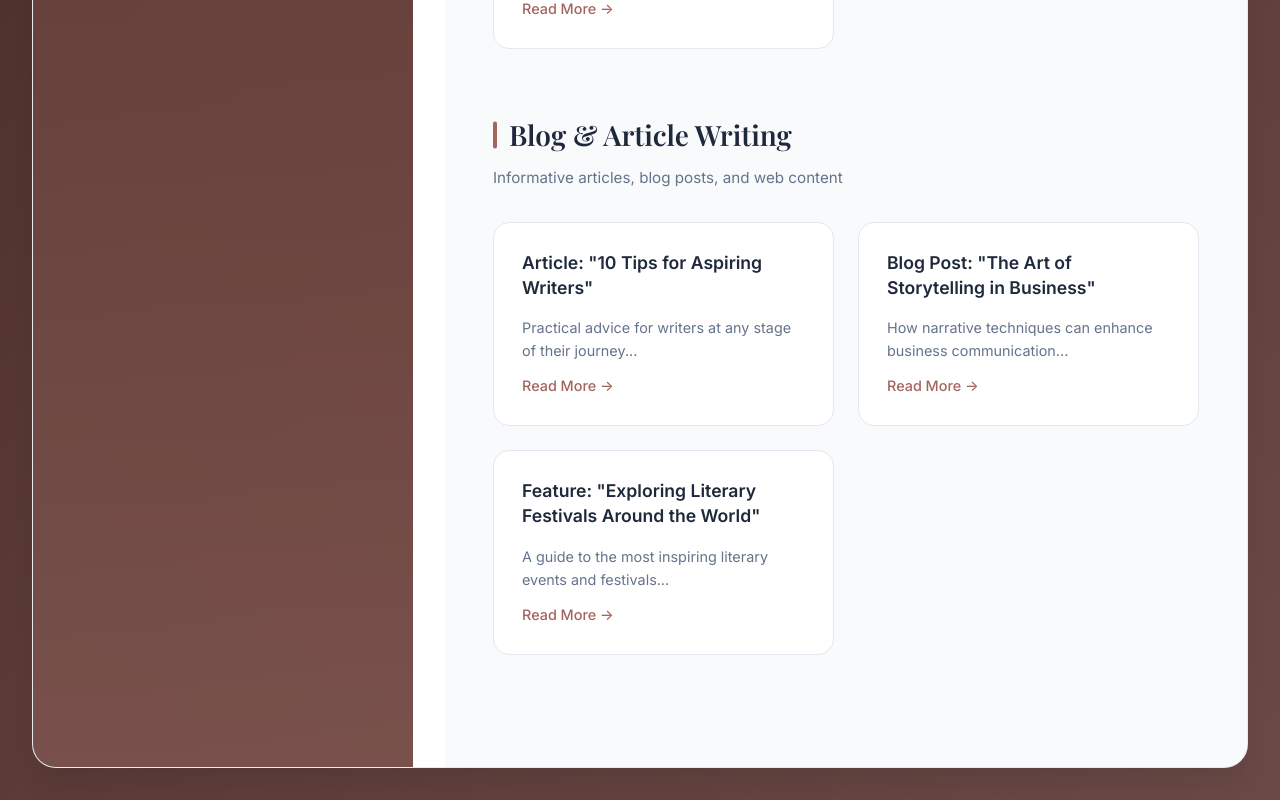
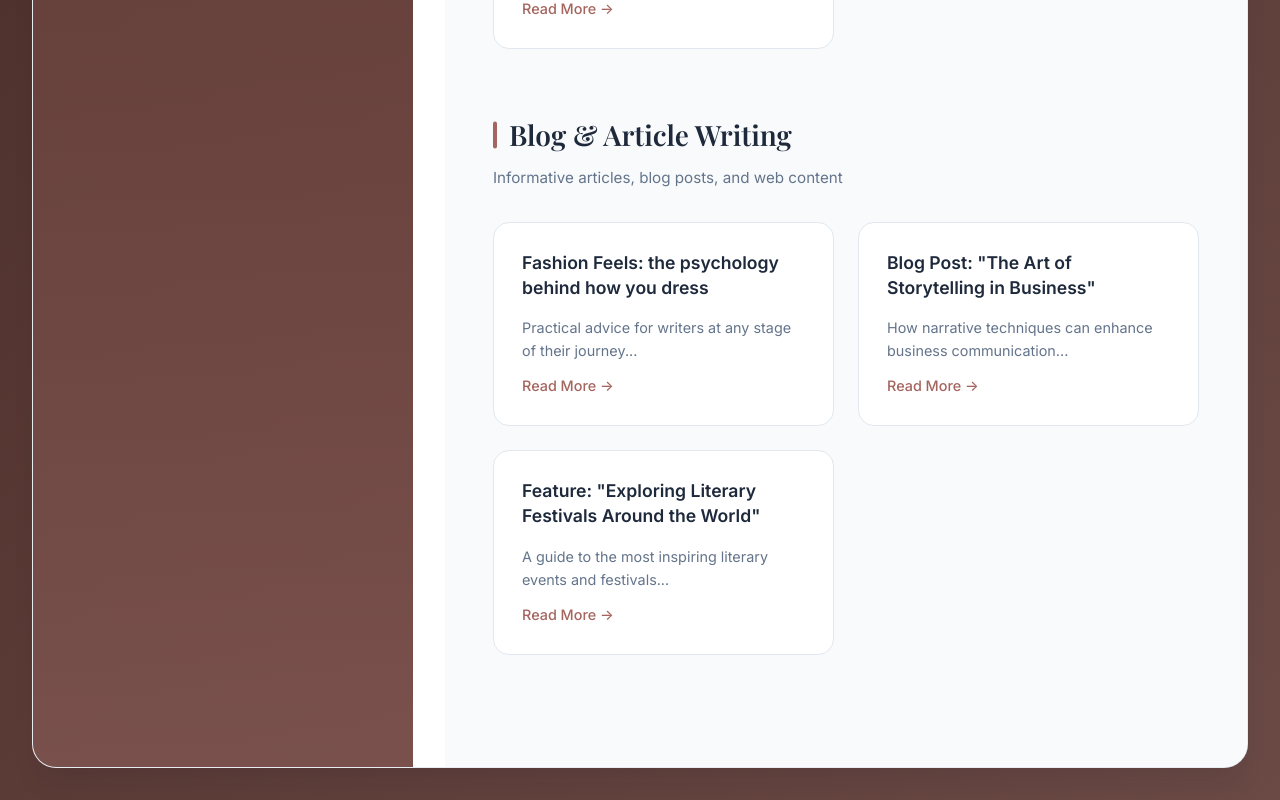
Before and after one commit to annalisenguyen/portfolio, a React (Vite) app: page / in a window 1280 px wide. Shown: the part 1354-2154 px from the top of the page. Built offline with nearby package versions, Linux system fonts and the light colour scheme.

Commit message:
Fashion Feels

```diff
--- a/src/data/posts.js
+++ b/src/data/posts.js
@@ -158,7 +158,7 @@ let posts = [
   },
   {
     slug: 'tips-aspiring-writers',
-    title: 'Article: "10 Tips for Aspiring Writers"',
+    title: 'Fashion Feels: the psychology behind how you dress',
     category: 'blog',
     excerpt: 'Practical advice for writers at any stage of their journey...',
     date: '2024-01-25',
```
